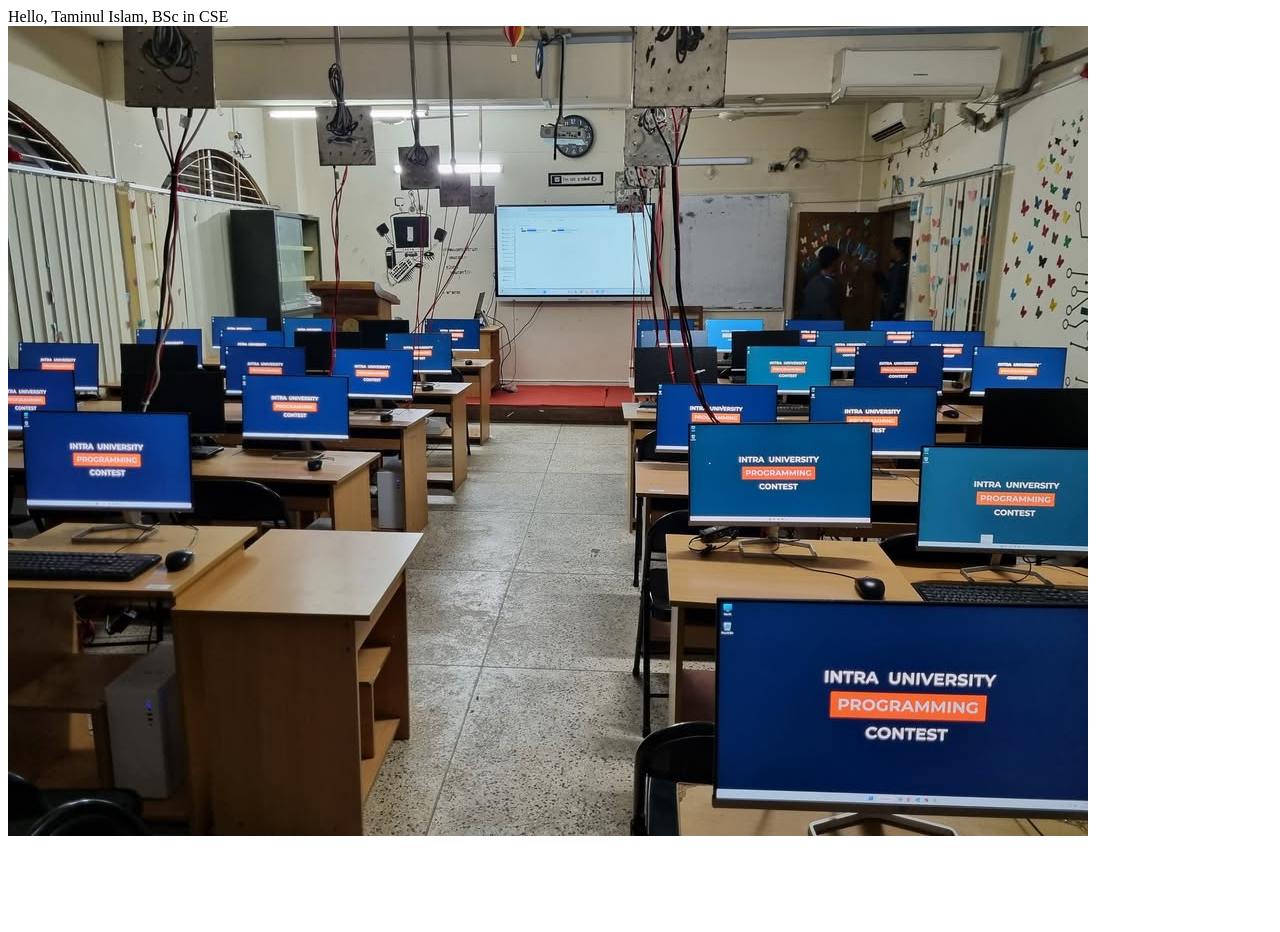
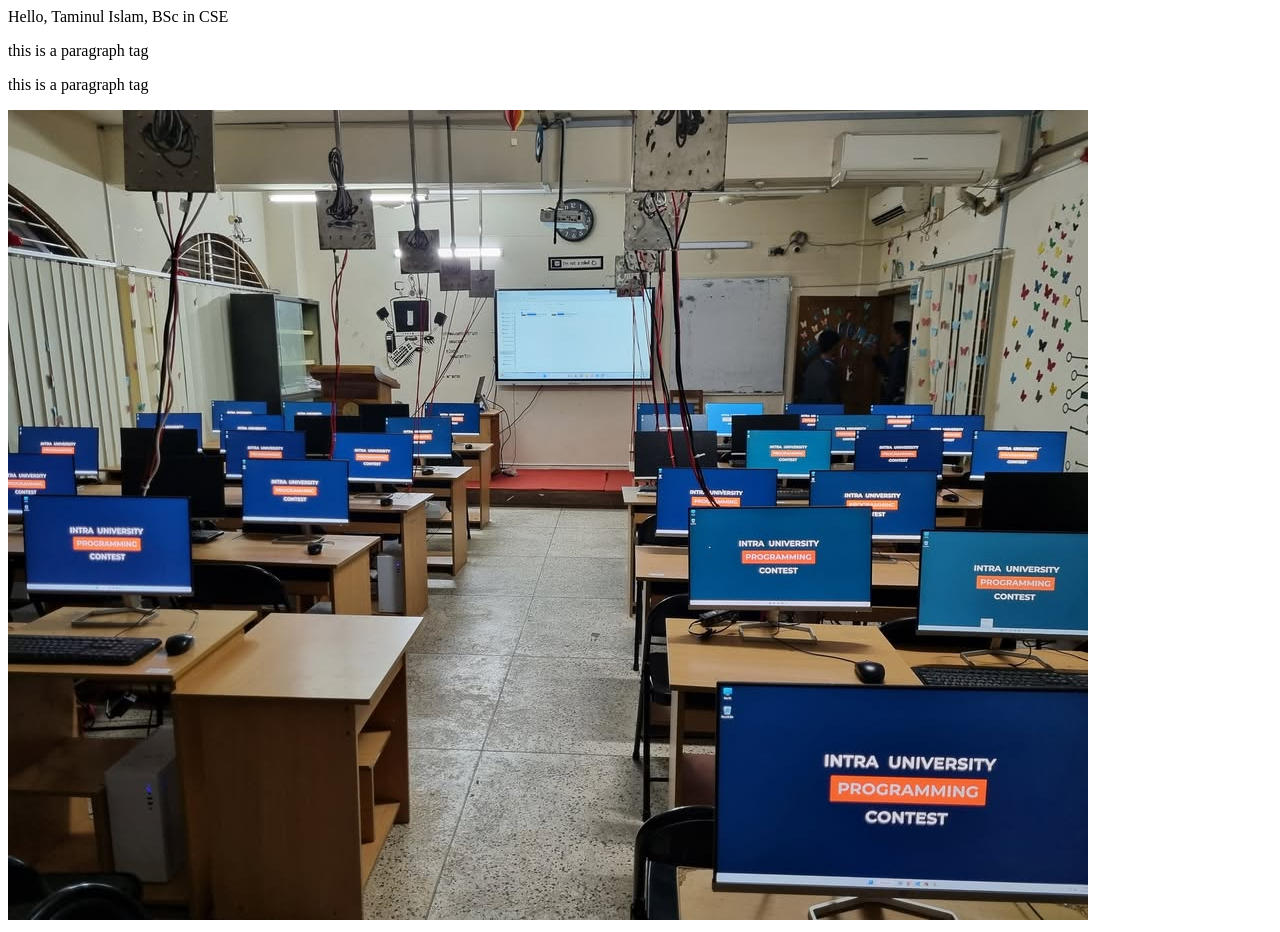
Before and after one commit to taminulislam27/hello, a plain HTML site: page index.html in a window 1280 px wide. Before the commit the page ends 848 px from the top, so only its background shows below. Drawn offline with Linux system fonts and the light colour scheme.

Commit message:
add a paragraph

```diff
--- a/index.html
+++ b/index.html
@@ -7,6 +7,8 @@
 </head>
 <body>
     Hello, Taminul Islam, BSc in CSE
+    <p>this is a paragraph tag</p>
+    <p>this is a paragraph tag</p>
     <img src="images/1.jpg" alt="">
 </body>
 </html>
```
